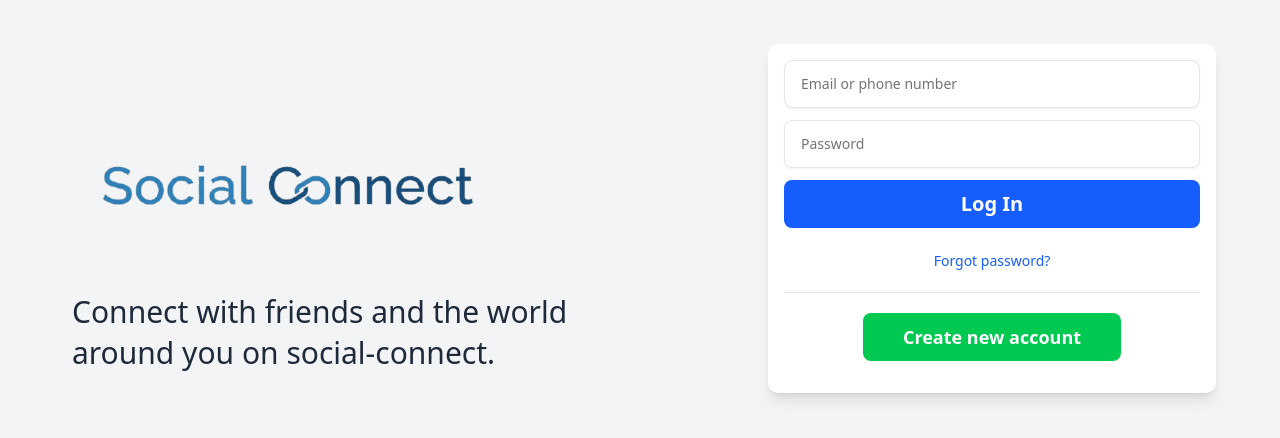
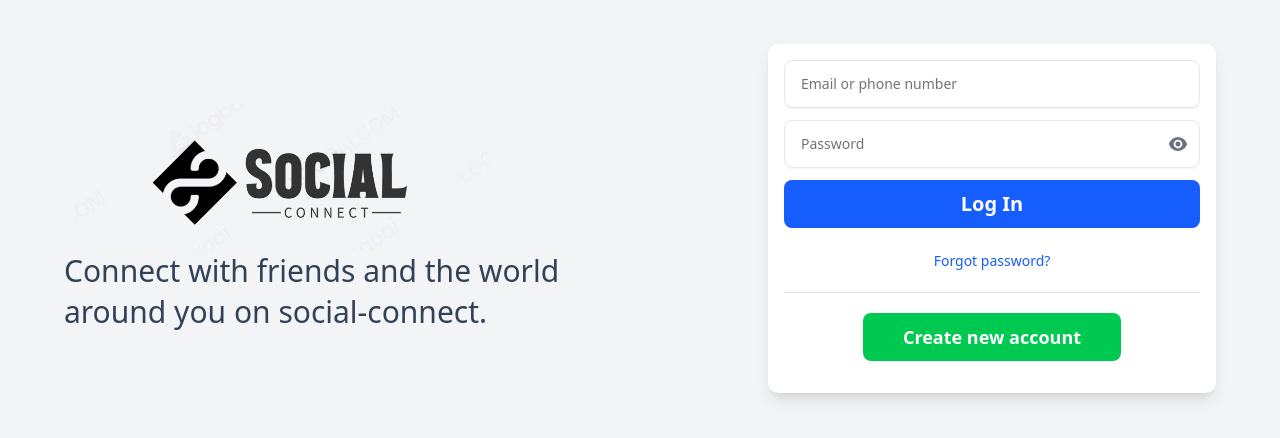
Before and after one commit to bikashb98/Social-Connect, a Next.js app: page / in a window 1280 px wide. Shown: the part 158-596 px from the top of the page. Built offline with nearby package versions, Linux system fonts and the light colour scheme.

Commit message:
Fixed few minor bugs

```diff
--- a/app/dashboard/page.tsx
+++ b/app/dashboard/page.tsx
@@ -1,6 +1,6 @@
 'use client';
 
-import { BellIcon } from '@heroicons/react/24/outline';
+import { BellIcon} from '@heroicons/react/24/outline';
 import { Button } from '@/components/ui/button';
 import Image from 'next/image';
 import { useRouter } from 'next/navigation';
--- a/app/login/page.tsx
+++ /dev/null
@@ -1,87 +0,0 @@
-'use client';
-
-import { useState } from 'react';
-import { Button } from '@/components/ui/button';
-import { Input } from '@/components/ui/input';
-import Image from 'next/image';
-
-export default function LoginPage() {
-  const [email, setEmail] = useState('');
-  const [password, setPassword] = useState('');
-
-  const handleLogin = async () => {
-    console.log('Login:', { email, password });
-    // Add your login logic here
-  };
-
-  return (
-    <div className="min-h-screen bg-gray-100 flex items-center px-4 pt-20 pb-32">
-      <div className="w-full max-w-6xl mx-auto">
-        <div className="grid md:grid-cols-2 gap-12 items-center">
-
-          {/* Left Side - Logo and Tagline */}
-          <div className="flex flex-col md:pr-8">
-            <Image
-              src="/assets/logos/logo.png"
-              alt="social-connect logo"
-              width={500}
-              height={166}
-              className="-mb-4 w-full max-w-md"
-            />
-            <p className="text-2xl md:text-3xl text-gray-800 leading-snug md:pl-2">
-              Connect with friends and the world around you on social-connect.
-            </p>
-          </div>
-
-          {/* Right Side - Login Card */}
-          <div className="flex justify-center md:justify-end">
-            <div className="bg-white rounded-lg shadow-lg p-4 w-full max-w-md">
-              <div className="space-y-3">
-                <Input
-                  type="email"
-                  placeholder="Email or phone number"
-                  value={email}
-                  onChange={(e:any) => setEmail(e.target.value)}
-                  className="h-12 text-base px-4"
-                />
-
-                <Input
-                  type="password"
-                  placeholder="Password"
-                  value={password}
-                  onChange={(e) => setPassword(e.target.value)}
-                  className="h-12 text-base px-4"
-                />
-
-                <Button
-                  onClick={handleLogin}
-                  className="w-full bg-blue-600 hover:bg-blue-700 text-white font-bold h-12 text-xl rounded-md"
-                >
-                  Log In
-                </Button>
-
-                <div className="text-center py-2">
-                  <a href="#" className="text-blue-600 hover:underline text-sm">
-                    Forgot password?
-                  </a>
-                </div>
-
-                <hr className="my-3" />
-
-                <div className="text-center pt-2 pb-4">
-                  <Button
-                    className="bg-green-500 hover:bg-green-600 text-white font-bold px-10 h-12 text-lg rounded-md"
-                  >
-                    Create new account
-                  </Button>
-                </div>
-              </div>
-            </div>
-
-          </div>
-
-        </div>
-      </div>
-    </div>
-  );
-}
--- a/app/page.tsx
+++ b/app/page.tsx
@@ -1,5 +1,6 @@
 'use client';
 
+import { EyeIcon, EyeSlashIcon } from '@heroicons/react/24/solid';
 import { useState } from 'react';
 import { Button } from '@/components/ui/button';
 import { Input } from '@/components/ui/input';
@@ -10,6 +11,7 @@ export default function LoginPage() {
   const [email, setEmail] = useState('');
   const [password, setPassword] = useState('');
   const [error, setError] = useState('');
+  const [showPassword, setShowPassword] = useState(false);
   const router = useRouter();
 
   const handleLogin = async () => {
@@ -42,13 +44,13 @@ export default function LoginPage() {
           {/* Left Side - Logo and Tagline */}
           <div className="flex flex-col md:pr-8">
             <Image
-              src="/assets/logos/logo.png"
+              src="/assets/logos/logo1.png"
               alt="social-connect logo"
               width={500}
               height={166}
-              className="-mb-4 w-full max-w-md"
+              className="w-full max-w-md"
             />
-            <p className="text-2xl md:text-3xl text-gray-800 leading-snug md:pl-2">
+            <p className="text-2xl md:text-3xl text-slate-700 leading-snug font-normal">
               Connect with friends and the world around you on social-connect.
             </p>
           </div>
@@ -65,13 +67,26 @@ export default function LoginPage() {
                   className="h-12 text-base px-4"
                 />
 
-                <Input
-                  type="password"
-                  placeholder="Password"
-                  value={password}
-                  onChange={(e) => setPassword(e.target.value)}
-                  className="h-12 text-base px-4"
-                />
+               <div className="relative">
+                  <Input
+                    type={showPassword ? "text" : "password"}
+                    placeholder="Password"
+                    value={password}
+                    onChange={(e) => setPassword(e.target.value)}
+                    className="h-12 text-base px-4 pr-12"
+                  />
+                  <button
+                    type="button"
+                    onClick={() => setShowPassword(!showPassword)}
+                    className="absolute right-3 top-1/2 -translate-y-1/2 text-gray-500 hover:text-gray-700"
+                  >
+                     {showPassword ? (
+                      <EyeSlashIcon className="h-5 w-5" />
+                    ) : (
+                      <EyeIcon className="h-5 w-5" />
+                    )}
+                    </button>
+                    </div>
 
                 {error && <div className='w-full text-red-600 text-sm text-center'>{error}</div>}
 
@@ -94,6 +109,7 @@ export default function LoginPage() {
 
                 <div className="text-center pt-2 pb-4">
                   <Button
+                    onClick = {() => router.push('/register')}
                     className="bg-green-500 hover:bg-green-600 text-white font-bold px-10 h-12 text-lg rounded-md"
                   >
                     Create new account
--- a/app/register/page.tsx
+++ b/app/register/page.tsx
@@ -56,7 +56,7 @@ export default function RegisterPage() {
           {/* Left Side - Logo and Tagline */}
           <div className="flex flex-col md:pr-8">
             <Image
-              src="/assets/logos/logo.png"
+              src="/assets/logos/logo1.png"
               alt="social-connect logo"
               width={500}
               height={166}
```
Also changed, not shown: public/assets/logos/logo.png (deleted), public/assets/logos/logo1.png (added).
